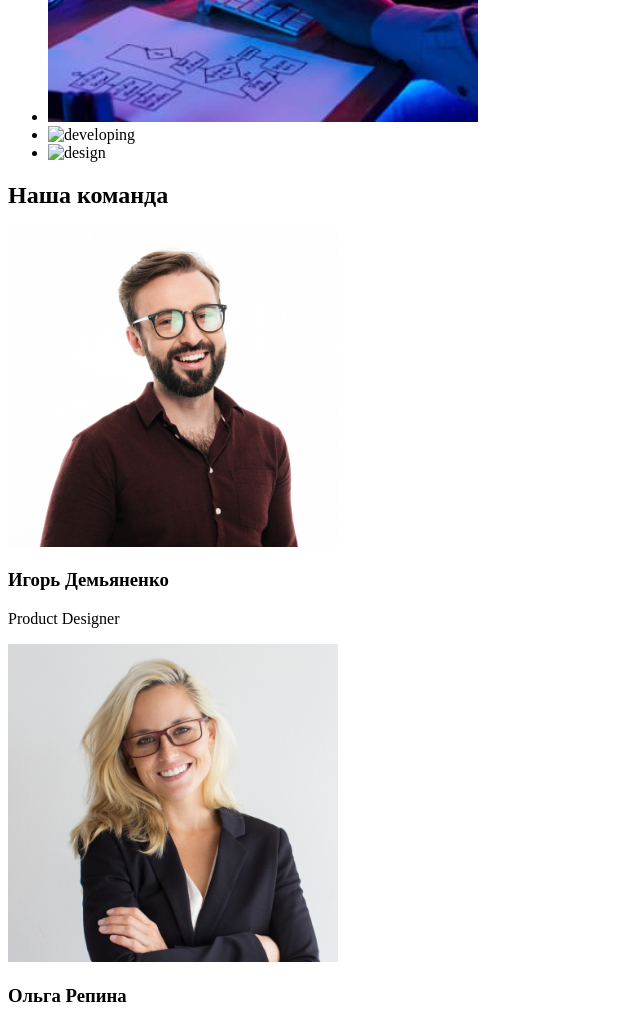
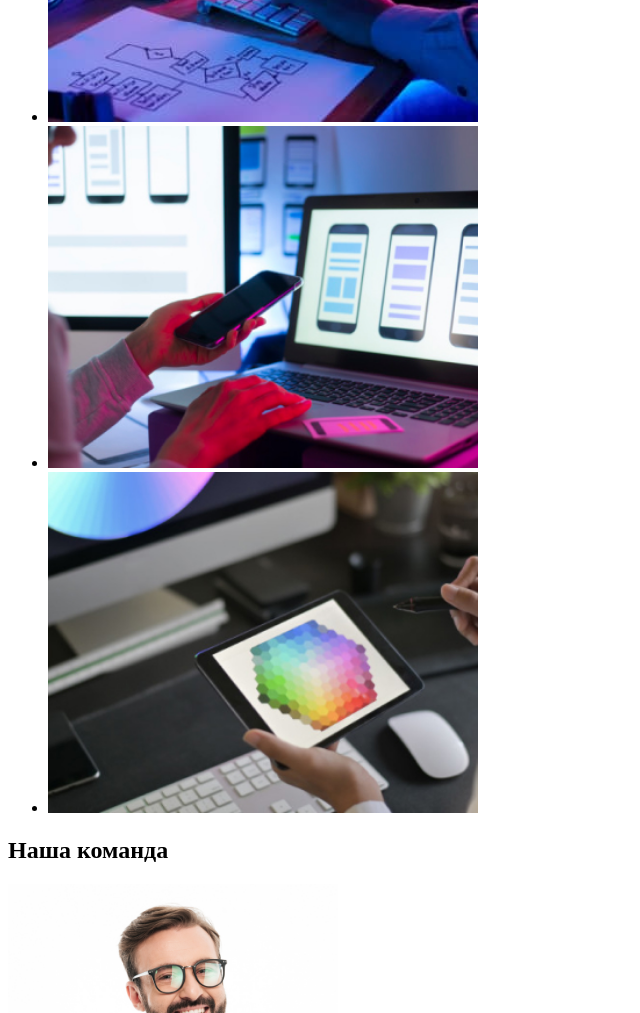
Before and after one commit to Luda-Solovey/goit-markup-hw-01, a plain HTML site: page index.html in a window 1280 px wide. Shown: the part 880-1893 px from the top of the page, without its empty margins (0-640 px from the left). Drawn offline with Linux system fonts and the light colour scheme; the site is published under a folder, as on GitHub Pages, so addresses that start at the root find nothing.

Commit message:
path to images are corrected

```diff
--- a/index.html
+++ b/index.html
@@ -70,8 +70,8 @@
 <section><h2>Чем мы занимаемся</h2>
 <ul>
     <li><img src="./images/img.jpg" alt="coding" width="430"> </li>
-    <li><img src="/images/img2.jpg" alt="developing" width="430"> </li>
-    <li><img src="/images/img3.jpg" alt="design" width="430"> </li>
+    <li><img src="./images/img2.jpg" alt="developing" width="430"> </li>
+    <li><img src="./images/img3.jpg" alt="design" width="430"> </li>
 </ul></section>
 
 <section>
```
